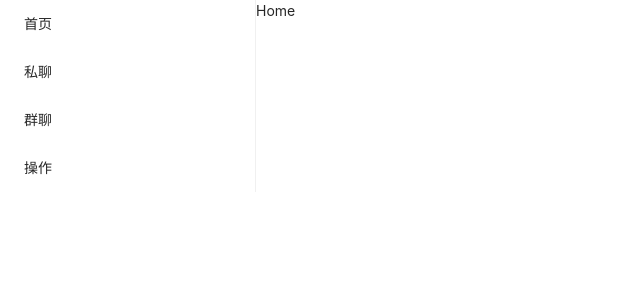
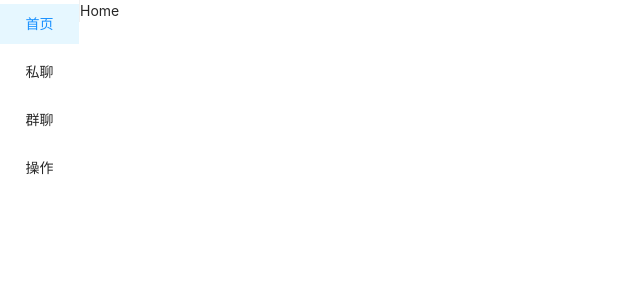
Before and after one commit to wecom-sidebar/wecom-sidebar-qiankun-tpl, a React (Create React App) app in the folder apps/sidebar-app/: page / in a window 1280 px wide. Shown: the top 300 px of the page, without its empty margins (0-640 px from the left). Built offline with nearby package versions, Linux system fonts and the light colour scheme.

Commit message:
style: 添加布局优化样式

```diff
--- a/apps/sidebar-app/src/App.module.scss
+++ b/apps/sidebar-app/src/App.module.scss
@@ -1,3 +1,6 @@
 .app {
-  display: flex;
+  position: relative;
+  .main {
+    margin-left: 80px;
+  }
 }
--- a/apps/sidebar-app/src/App.tsx
+++ b/apps/sidebar-app/src/App.tsx
@@ -6,12 +6,14 @@ import styles from './App.module.scss';
 
 function App() {
   return (
-    <HashRouter basename={window.__POWERED_BY_QIANKUN__ ? '/sidebar-app' : '/'}>
-      <div className={styles.app}>
+    <div className={styles.app}>
+      <HashRouter basename={window.__POWERED_BY_QIANKUN__ ? '/sidebar-app' : '/'}>
         <VerticalMenu />
-        <RouterConfig />
-      </div>
-    </HashRouter>
+        <main className={styles.main}>
+          <RouterConfig />
+        </main>
+      </HashRouter>
+    </div>
   );
 }
 
--- a/apps/sidebar-app/src/components/RouterConfig.tsx
+++ b/apps/sidebar-app/src/components/RouterConfig.tsx
@@ -5,13 +5,19 @@ import ExternalUser from "../pages/ExternalUser";
 import ExternalChat from "../pages/ExternalChat";
 import Action from "../pages/Action";
 
+export const routes = [
+  {url: '/', label: '首页', key: 'home', page: Home},
+  {url: '/external-user', label: '私聊', key: 'external-user', page: ExternalUser},
+  {url: '/external-chat', label: '群聊', key: 'external-chat', page: ExternalChat},
+  {url: '/action', label: '操作', key: 'action', page: Action},
+]
+
 const RouterConfig: FC = () => {
   return (
     <Routes>
-      <Route path="/" element={<Home/>}/>
-      <Route path="/external-user" element={<ExternalUser/>}/>
-      <Route path="/external-chat" element={<ExternalChat/>}/>
-      <Route path="/action" element={<Action/>}/>
+      {routes.map(route => (
+        <Route key={route.key} path={route.url} element={<route.page/>}/>
+      ))}
     </Routes>
   )
 }
--- a/apps/sidebar-app/src/components/VerticalMenu.tsx
+++ /dev/null
@@ -1,34 +0,0 @@
-import React, {FC} from "react";
-import {Menu} from "antd";
-import {Link} from "react-router-dom";
-
-export const base = window.__POWERED_BY_QIANKUN__ ? '/sidebar-app' : '/';
-
-const VerticalMenu: FC = () => {
-  const handleClick = () => {};
-
-  return (
-    <Menu
-      onClick={handleClick}
-      style={{ width: 256 }}
-      defaultSelectedKeys={['1']}
-      defaultOpenKeys={['sub1']}
-      mode="inline"
-    >
-      <Menu.Item key="home">
-        <Link to="/">首页</Link>
-      </Menu.Item>
-      <Menu.Item key="externalUser">
-        <Link to="/external-user">私聊</Link>
-      </Menu.Item>
-      <Menu.Item key="externalChat">
-        <Link to="/external-chat">群聊</Link>
-      </Menu.Item>
-      <Menu.Item key="action">
-        <Link to="/action">操作</Link>
-      </Menu.Item>
-    </Menu>
-  )
-}
-
-export default VerticalMenu;
--- /dev/null
+++ b/apps/sidebar-app/src/components/VerticalMenu/index.tsx
@@ -0,0 +1,27 @@
+import React, {FC} from "react";
+import {Menu} from "antd";
+import {Link} from "react-router-dom";
+import styles from './styles.module.scss';
+import {routes} from "../RouterConfig";
+
+const VerticalMenu: FC = () => {
+  const handleClick = () => {};
+
+  return (
+    <Menu
+      className={styles.menu}
+      onClick={handleClick}
+      style={{ width: 80 }}
+      defaultSelectedKeys={['home']}
+      mode="vertical"
+    >
+      {routes.map(route => (
+        <Menu.Item className={styles.item} key={route.key}>
+          <Link to={route.url}>{route.label}</Link>
+        </Menu.Item>
+      ))}
+    </Menu>
+  )
+}
+
+export default VerticalMenu;
--- /dev/null
+++ b/apps/sidebar-app/src/components/VerticalMenu/styles.module.scss
@@ -0,0 +1,9 @@
+.menu {
+  position: absolute;
+  top: 0;
+  left: 0;
+  bottom: 0;
+  .item {
+    text-align: center;
+  }
+}
```
